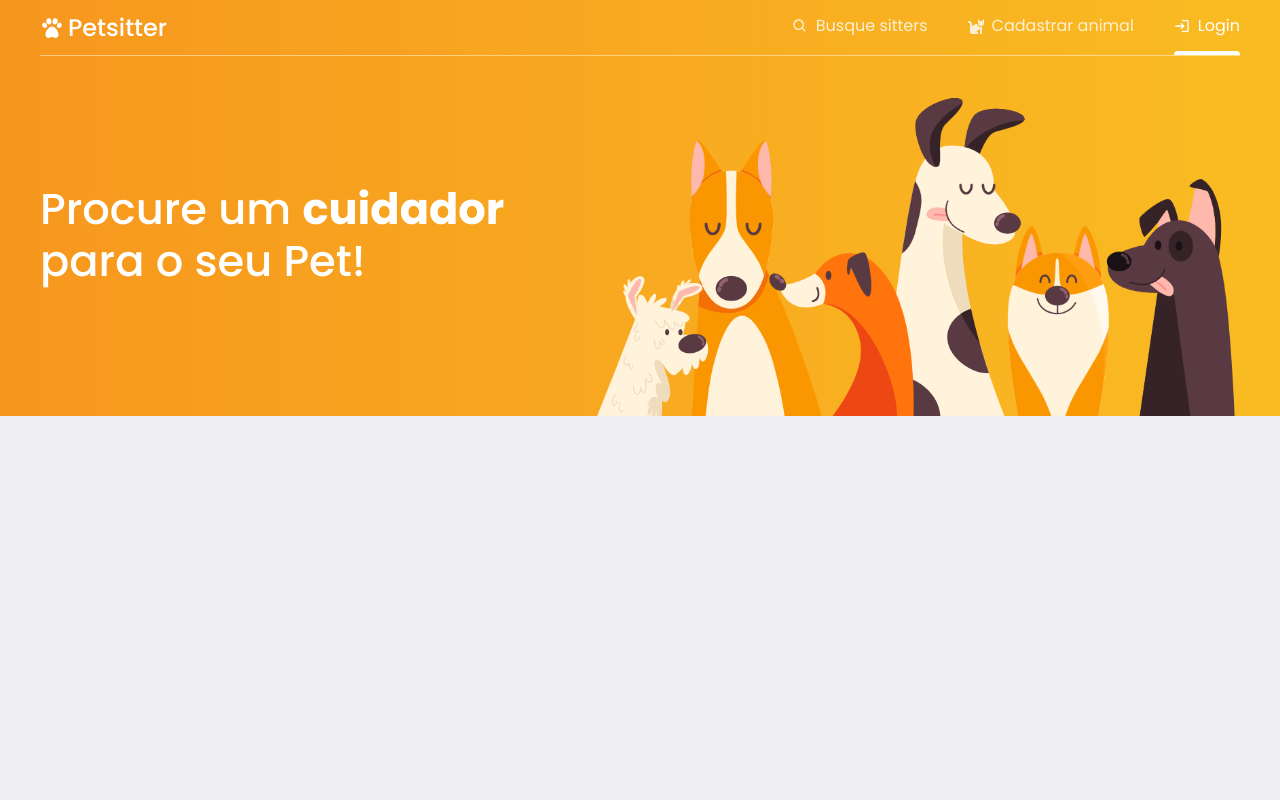
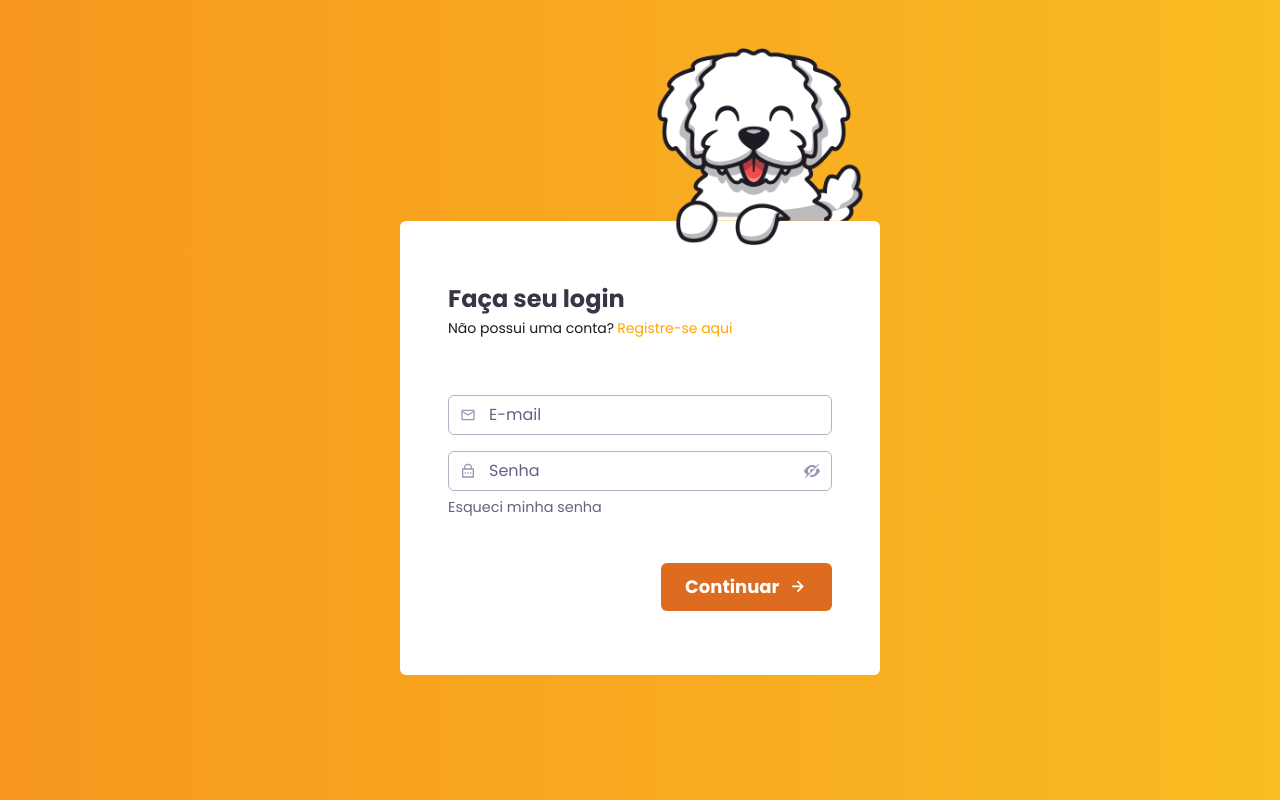
Before and after one commit to lucasferreiraz/petsitter, a React (Create React App) app in the folder frontend/: page /login in a window 1280 px wide. Built offline with nearby package versions, Linux system fonts and the light colour scheme.

Commit message:
feat: login page

```diff
--- a/frontend/src/pages/Login/index.tsx
+++ b/frontend/src/pages/Login/index.tsx
@@ -1,10 +1,101 @@
-import { Flex } from "@chakra-ui/react";
-import { Header } from "../../components/Header";
+import { Box, Button, Flex, Heading, Icon, Image, Input, InputGroup, InputLeftElement, InputRightElement, Stack, Text } from "@chakra-ui/react";
+import { MdOutlineMail } from 'react-icons/md';
+import { RiLockPasswordLine } from 'react-icons/ri';
+import { GoEye } from 'react-icons/go';
+import { GoEyeClosed } from 'react-icons/go';
+import { useState } from "react";
+import { BiRightArrowAlt } from "react-icons/bi";
 
 export function Login() {
+  const [showPassword, setShowPassword] = useState(false);
+
   return (
-    <Flex direction="column">
-      <Header navItemSelected="login" />
+    <Flex
+      direction="column"
+      h="100vh"
+      bg="linear-gradient(to right, #f7971e, #f9bc22)"
+      align="center"
+      justify="center"
+    >
+      <Flex
+        bg="white"
+        rounded="md"
+        w="30rem"
+        px="3rem"
+        py="4rem"
+        direction="column"
+        align="center"
+        position="relative"
+        mt="6rem"
+      >
+        <Image
+          src="/images/login-image.png"
+          position="absolute"
+          w="13rem"
+          top="-10.9rem"
+          right="1rem"
+        />
+
+        <Heading color="gray.700" fontSize="1.5rem" w="100%" textAlign="left">Faça seu login</Heading>
+        <Flex
+          mt="1"
+          fontSize="sm"
+          w="100%"
+        >
+          <Text>Não possui uma conta?</Text>
+          <Box
+            ml="0.2rem"
+            as='button'
+            color="orange"
+            _hover={{ textDecoration: 'underline' }}
+          >
+            Registre-se aqui
+          </Box>
+        </Flex>
+
+        <Stack spacing={4} mt="3.5rem" w="100%">
+          <InputGroup>
+            <InputLeftElement
+              pointerEvents='none'
+              children={<Icon as={MdOutlineMail} color='gray.300' />}
+            />
+            <Input type='email' placeholder='E-mail' />
+          </InputGroup>
+
+          <InputGroup>
+            <InputLeftElement
+              pointerEvents='none'
+              children={<Icon as={RiLockPasswordLine} color="gray.300" />}
+            />
+            <Input type={showPassword ? 'text' : 'password'} placeholder='Senha' />
+            <InputRightElement
+              cursor="pointer"
+              onClick={() => setShowPassword(prevState => !prevState)}
+              children={
+                <Icon as={showPassword ? GoEye : GoEyeClosed} color='gray.300' />
+              }
+            />
+          </InputGroup>
+          <Box transform="translateY(-50%)">
+            <Button fontSize="0.9rem" fontWeight="normal" variant='link'>Esqueci minha senha</Button>
+          </Box>
+
+          <Flex
+            justifyContent="flex-end"
+          >
+            <Button
+              size="lg"
+              rightIcon={<Icon fontSize="1.3rem" as={BiRightArrowAlt} />}
+              transition="all 0.2s"
+              colorScheme="orange"
+              color="white"
+              mt="4"
+            >
+              Continuar
+            </Button>
+          </Flex>
+        </Stack>
+      </Flex>
     </Flex>
   );
 }
```
Also changed, not shown: frontend/public/images/login-image.png (added).
